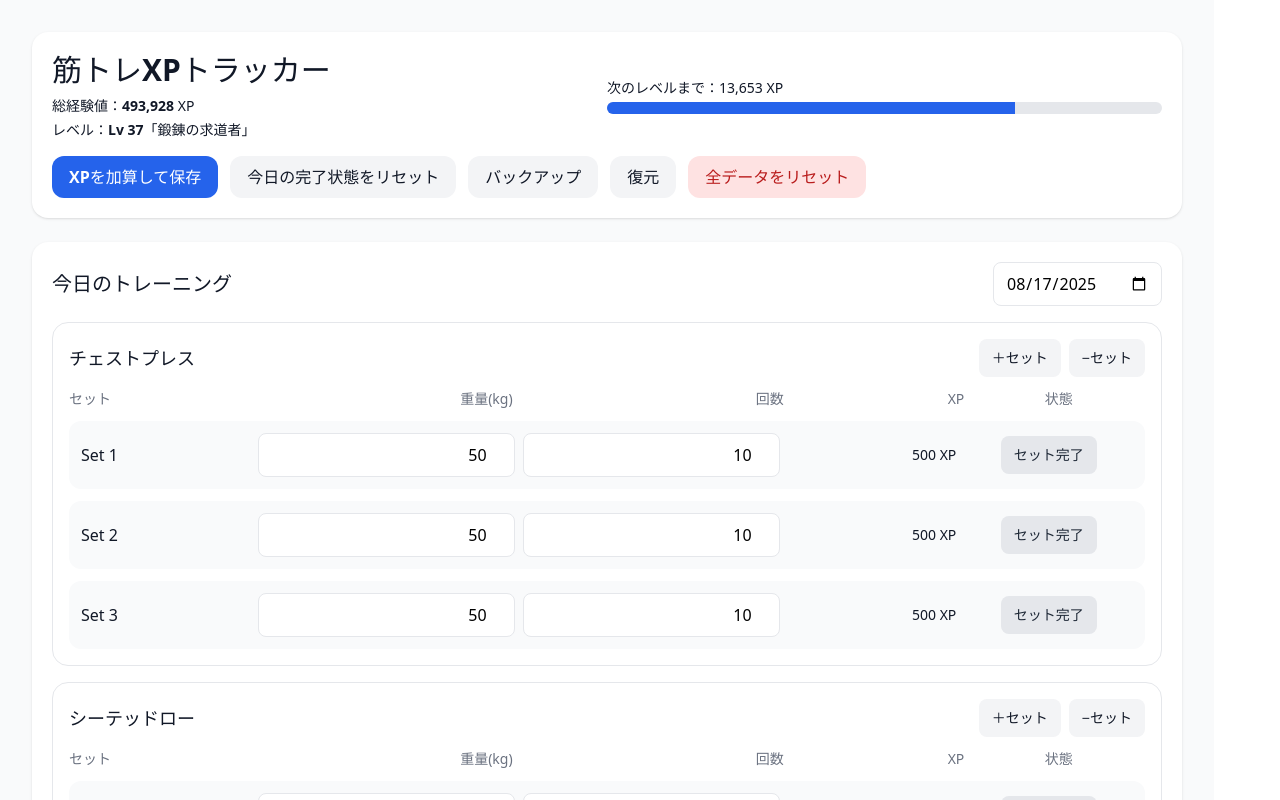
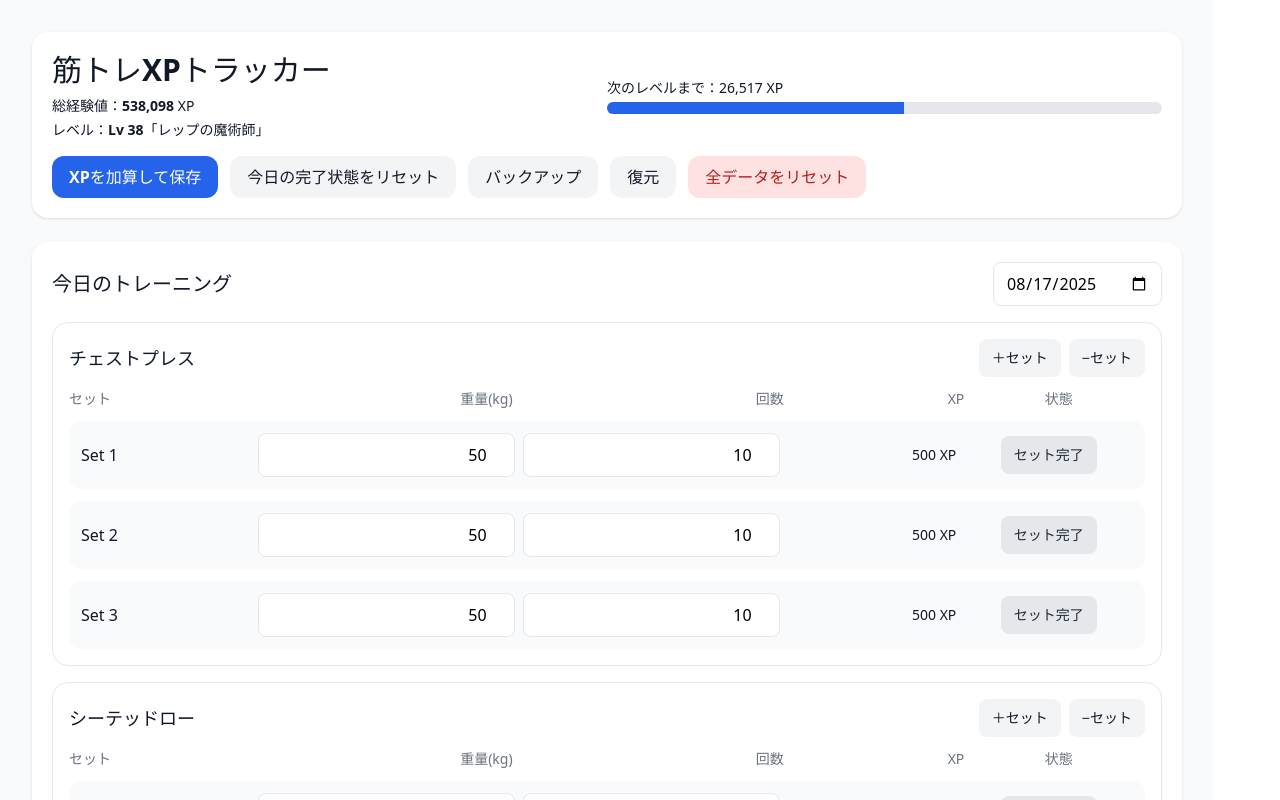
Before and after one commit to potyomukin1993/muscle-xp-tracker, a React (Vite) app in the folder vitejs-vite-sygis3wt/: page / in a window 1280 px wide. Shown: the top 800 px of the page. Built offline with nearby package versions, Linux system fonts and the light colour scheme.

Commit message:
Update App.tsx

```diff
--- a/vitejs-vite-sygis3wt/src/App.tsx
+++ b/vitejs-vite-sygis3wt/src/App.tsx
@@ -161,7 +161,7 @@ function resetDoneOnly(exercises: ExerciseTemplate[]) {
 }
 
 export default function App() {
-  const [totalXP, setTotalXP] = useState<number>(493928);
+  const [totalXP, setTotalXP] = useState<number>(538098);
   const [notes, setNotes] = useState<Note[]>([]);
   const [todayDate, setTodayDate] = useState<string>(getTodayJST());
   const [exercises, setExercises] = useState<ExerciseTemplate[]>(createInitialExercises());
```
